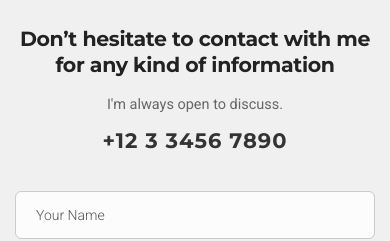
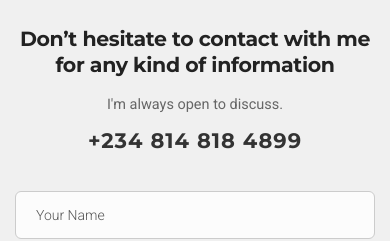
Before and after one commit to lesley-ayemi/election, a plain HTML site: page index.html in a window 390 px wide. Shown: the part 7140-7381 px from the top of the page. Drawn offline with Linux system fonts and the light colour scheme.

Commit message:
phone number updated

```diff
--- a/index.html
+++ b/index.html
@@ -733,7 +733,7 @@
 								</p> -->
 
 								<span class="support-number animated" data-animation="fadeInUp" data-animation-delay="800">
-								   +12 3 3456 7890
+								   +234 814 818 4899
 								</span>
 
 							</div>
```
